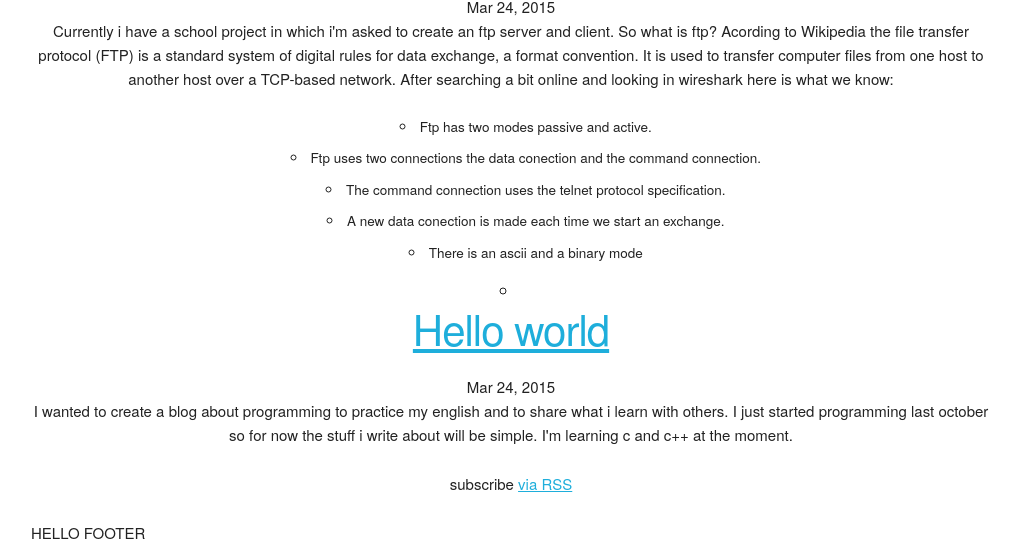
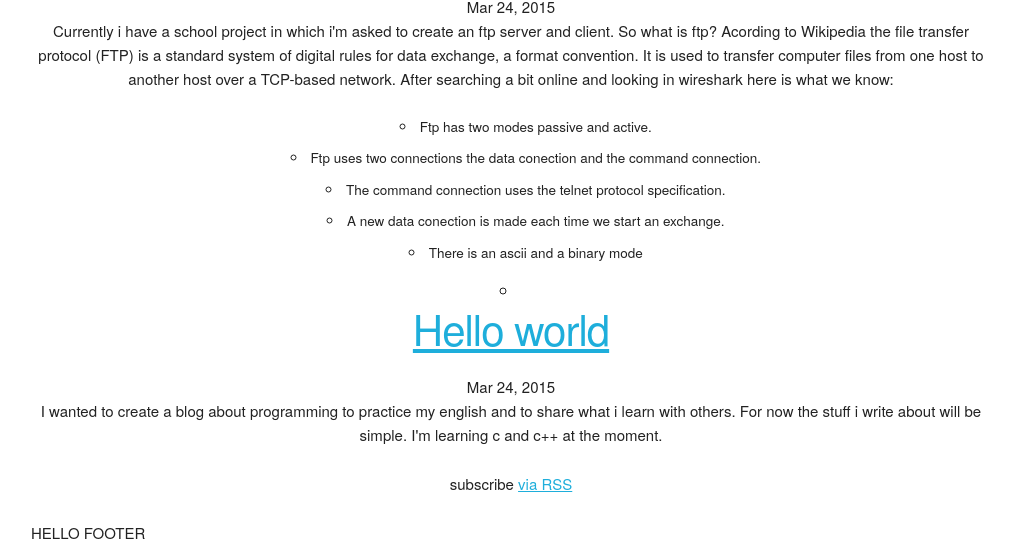
Before and after one commit to koolkt/koolkt.github.io, a plain HTML site: page index.html in a window 1280 px wide. Shown: the part 516-1069 px from the top of the page, without its empty margins (129-1148 px from the left). Drawn offline with Linux system fonts and the light colour scheme.

Commit message:
Update index.html

```diff
--- a/index.html
+++ b/index.html
@@ -72,7 +72,7 @@
         <span class="post-meta">Mar 24, 2015</span>
         <p>
     I wanted to create a blog about programming to practice my english and to share what i learn with others.
-    I just started programming last october so for now the stuff i write about will be simple.
+    For now the stuff i write about will be simple.
     I'm learning c and c++ at the moment.
 </p>
 
```
